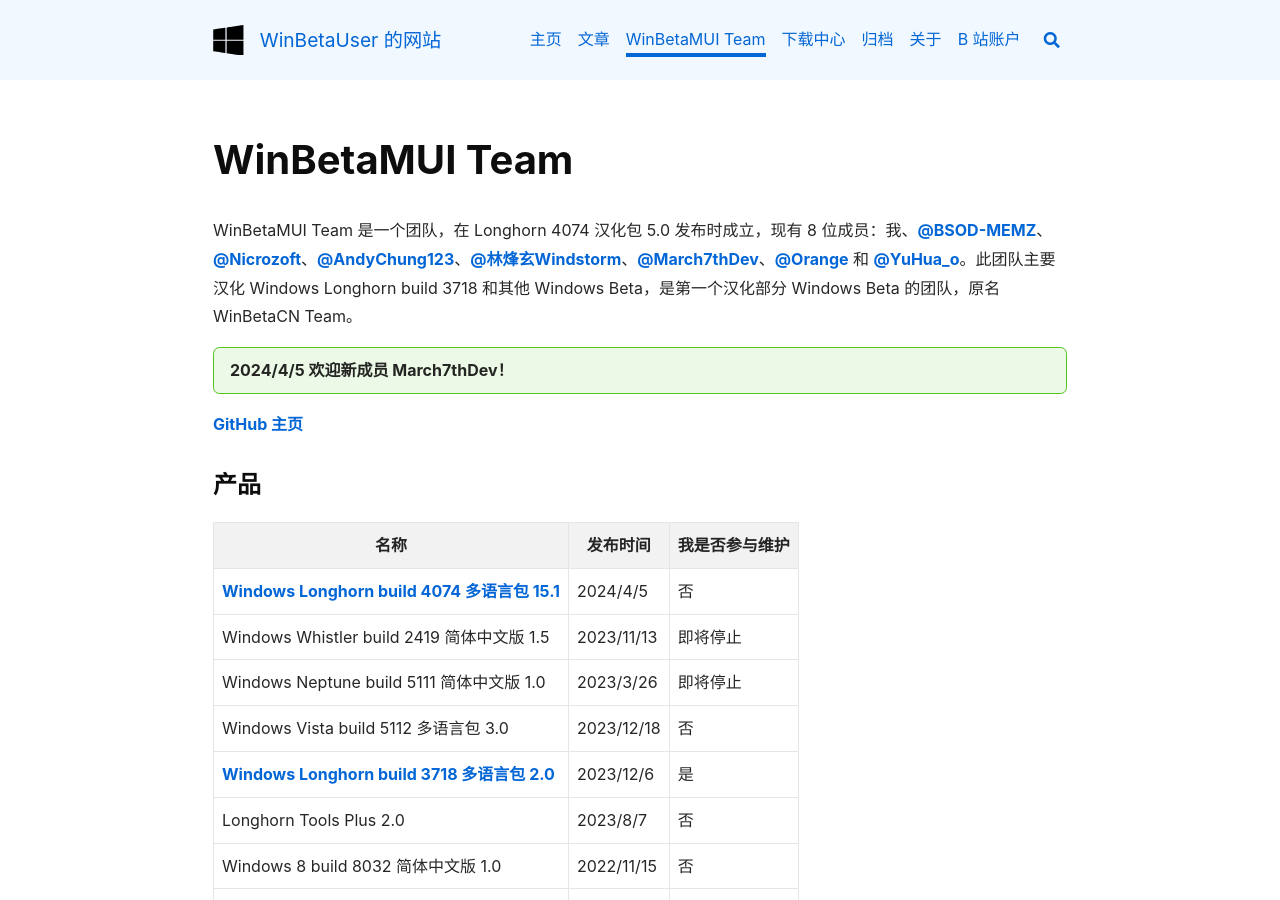
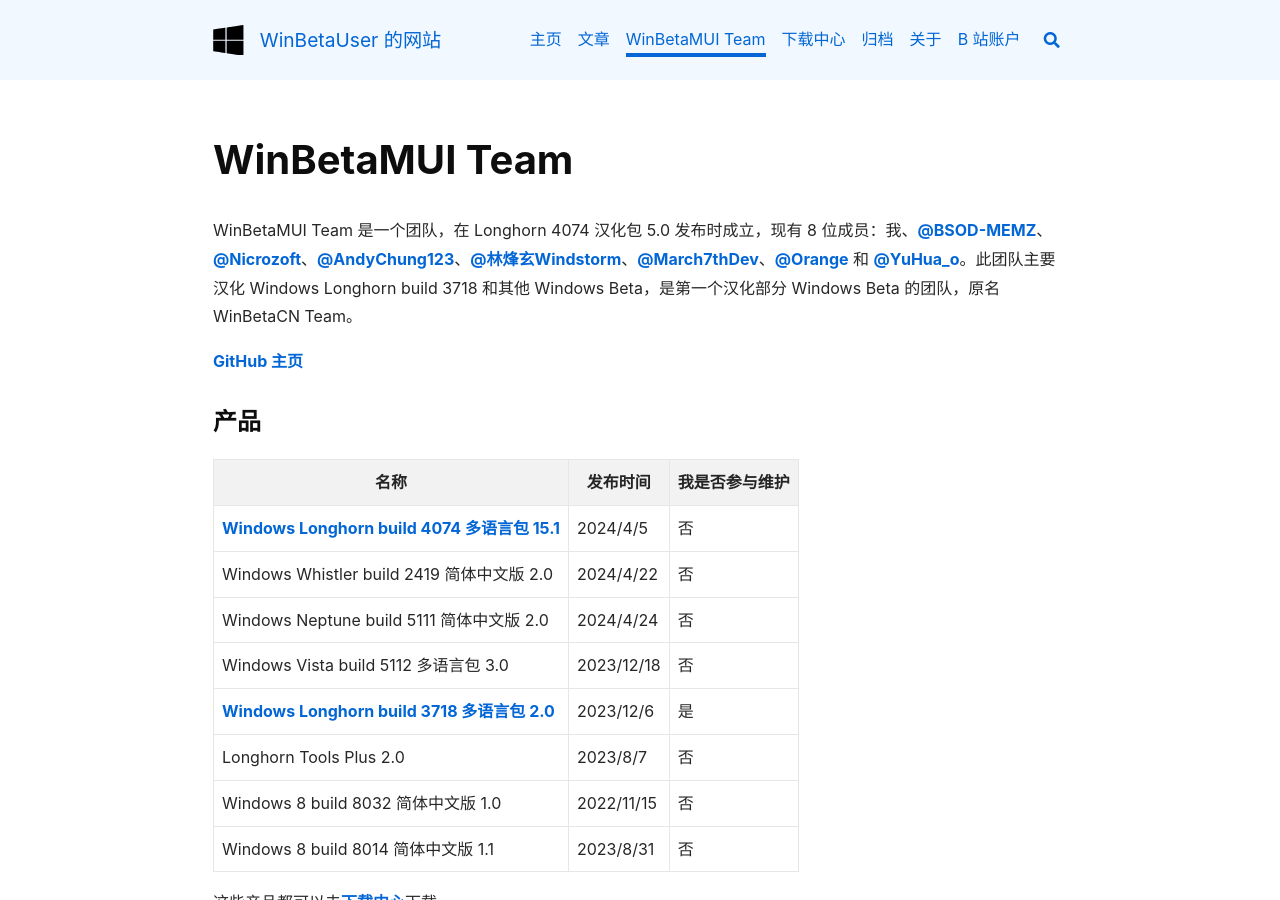
Before and after one commit to wbmui/wbmui.github.io, a Jekyll site: the page built from winbetamui.md, in a window 1280 px wide and 900 px high. Built offline with Jekyll 4.4.1, drawn with Linux system fonts in a browser that asks for light colours; nearby versions of some CDN libraries.

Commit message:
更新 WBMUI 新产品

```diff
--- a/winbetamui.md
+++ b/winbetamui.md
@@ -4,9 +4,6 @@ title: WinBetaMUI Team
 ---
 
 WinBetaMUI Team 是一个团队，在 Longhorn 4074 汉化包 5.0 发布时成立，现有 8 位成员：我、[@BSOD-MEMZ](https://space.bilibili.com/1975308950)、[@Nicrozoft](https://space.bilibili.com/3546641434937345)、[@AndyChung123](https://space.bilibili.com/2119761603)、[@林烽玄Windstorm](https://space.bilibili.com/1171551865)、[@March7thDev](https://space.bilibili.com/515586861)、[@Orange](https://space.bilibili.com/576114286) 和 [@YuHua_o](https://space.bilibili.com/1468597922)。此团队主要汉化 Windows Longhorn build 3718 和其他 Windows Beta，是第一个汉化部分 Windows Beta 的团队，原名 WinBetaCN Team。
-
-**2024/4/5 欢迎新成员 March7thDev！**
-{:.success}
 
 [GitHub 主页](https://github.com/wbmui)
 
@@ -15,8 +12,8 @@ WinBetaMUI Team 是一个团队，在 Longhorn 4074 汉化包 5.0 发布时成
 | 名称                                                         | 发布时间   | 我是否参与维护 |
 | ------------------------------------------------------------ | ---------- | -------------- |
 | [Windows Longhorn build 4074 多语言包 15.1](/2023/06/10/lh4074mui) | 2024/4/5   | 否             |
-| Windows Whistler build 2419 简体中文版 1.5                   | 2023/11/13 | 即将停止       |
-| Windows Neptune build 5111 简体中文版 1.0                    | 2023/3/26  | 即将停止       |
+| Windows Whistler build 2419 简体中文版 2.0                   | 2024/4/22  | 否             |
+| Windows Neptune build 5111 简体中文版 2.0                    | 2024/4/24  | 否             |
 | Windows Vista build 5112 多语言包 3.0                        | 2023/12/18 | 否             |
 | [Windows Longhorn build 3718 多语言包 2.0](/2023/09/19/lh3718mui) | 2023/12/6  | 是             |
 | Longhorn Tools Plus 2.0                                      | 2023/8/7   | 否             |
@@ -26,8 +23,7 @@ WinBetaMUI Team 是一个团队，在 Longhorn 4074 汉化包 5.0 发布时成
 这些产品都可以去[下载中心](/download)下载。
 
 本人以后几乎没有时间制作更多的产品了，授人以鱼不如授人以渔，于是我把汉化教程发到了 B 站。
+<div>{%- include extensions/bilibili.html id='914846880' -%}</div>
 
 **所以，不要催更！**
 {:.warning}
-
-<div>{%- include extensions/bilibili.html id='914846880' -%}</div>
```
Also changed, not shown: download.md (+3 -3 lines).
